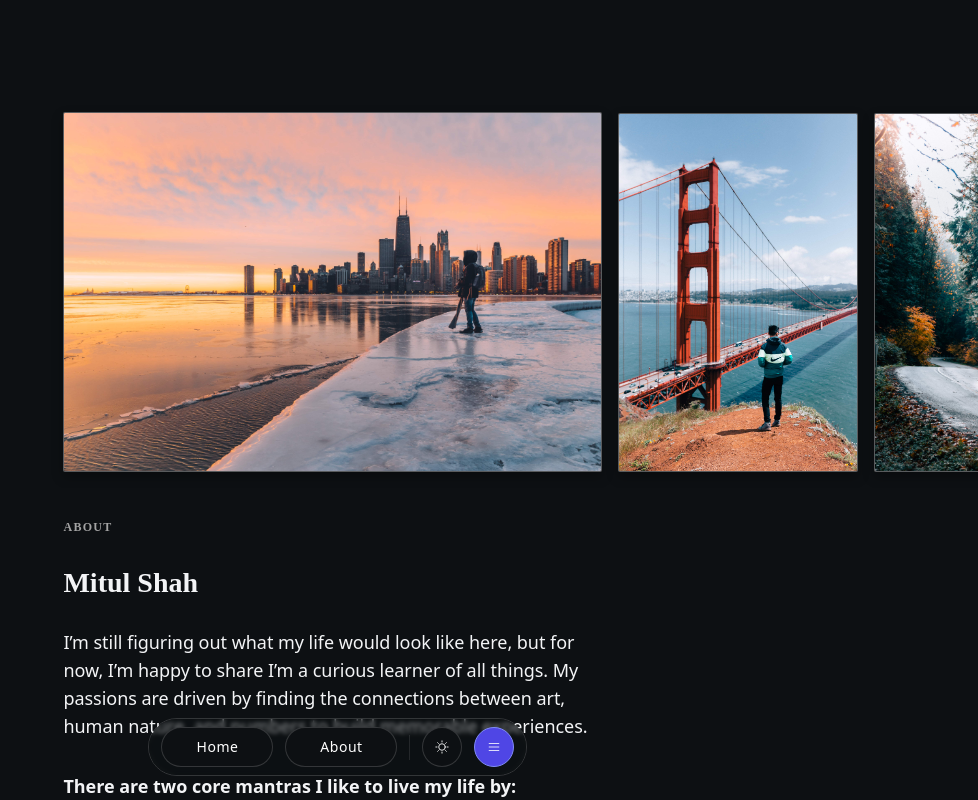
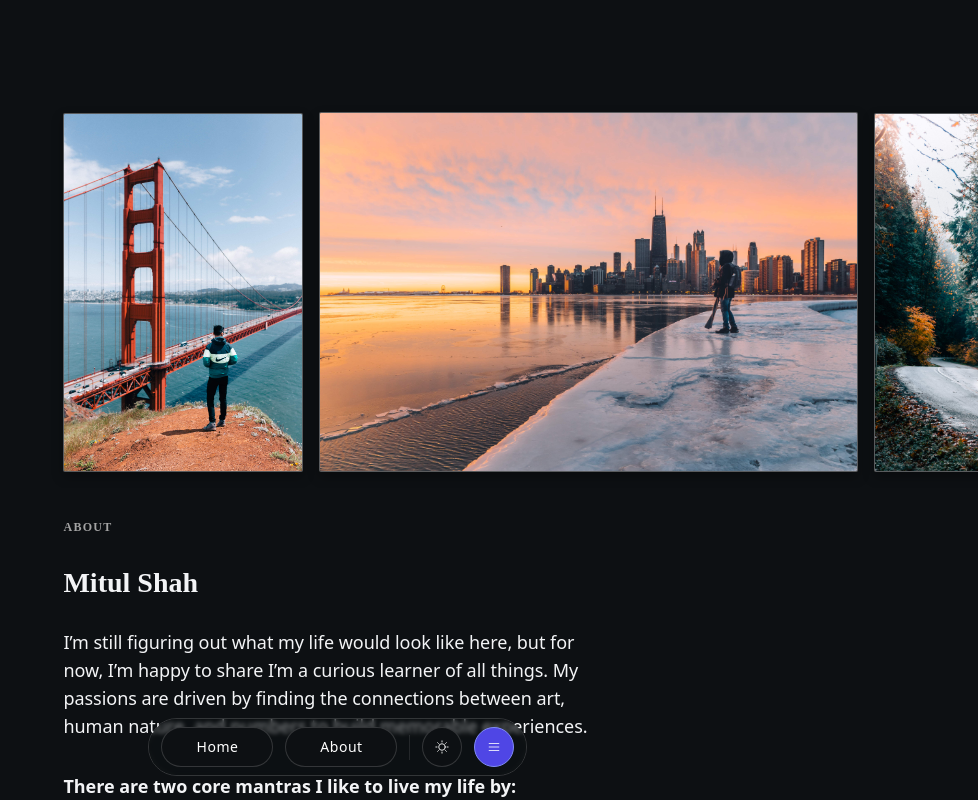
Before and after one commit to mitul-s/mitul.ca, a Next.js app: page /about in a window 1280 px wide. Shown: the top 800 px of the page, without its empty margins (302-1280 px from the left). Built offline with nearby package versions, Linux system fonts and the light colour scheme; a small style sheet from the web is missing.

Commit message:
update photo order

```diff
--- a/src/components/Images.js
+++ b/src/components/Images.js
@@ -33,6 +33,11 @@ export const PersonalImages = [
   //   alt: "Standing in front of New York Skyline sunset",
   // },
   {
+    id: 1,
+    src: "./media/photos/about/3.jpg",
+    alt: "Golden Gate Bridge in San Franscisco",
+  },
+  {
     id: 2,
     src: "./media/photos/about/2.jpg",
     alt: "Sunrise in front of the frozen Chicago skyline",
@@ -40,16 +45,11 @@ export const PersonalImages = [
   },
   {
     id: 3,
-    src: "./media/photos/about/3.jpg",
-    alt: "Golden Gate Bridge in San Franscisco",
-  },
-  {
-    id: 4,
     src: "./media/photos/about/4.jpg",
     alt: "Sun shining on me in the middle of Vancouver",
   },
   {
-    id: 5,
+    id: 4,
     src: "./media/photos/about/5.jpg",
     alt: "Sitting on a rock overlooking the edge of the Pacific Coast",
     landscape: true,
```
